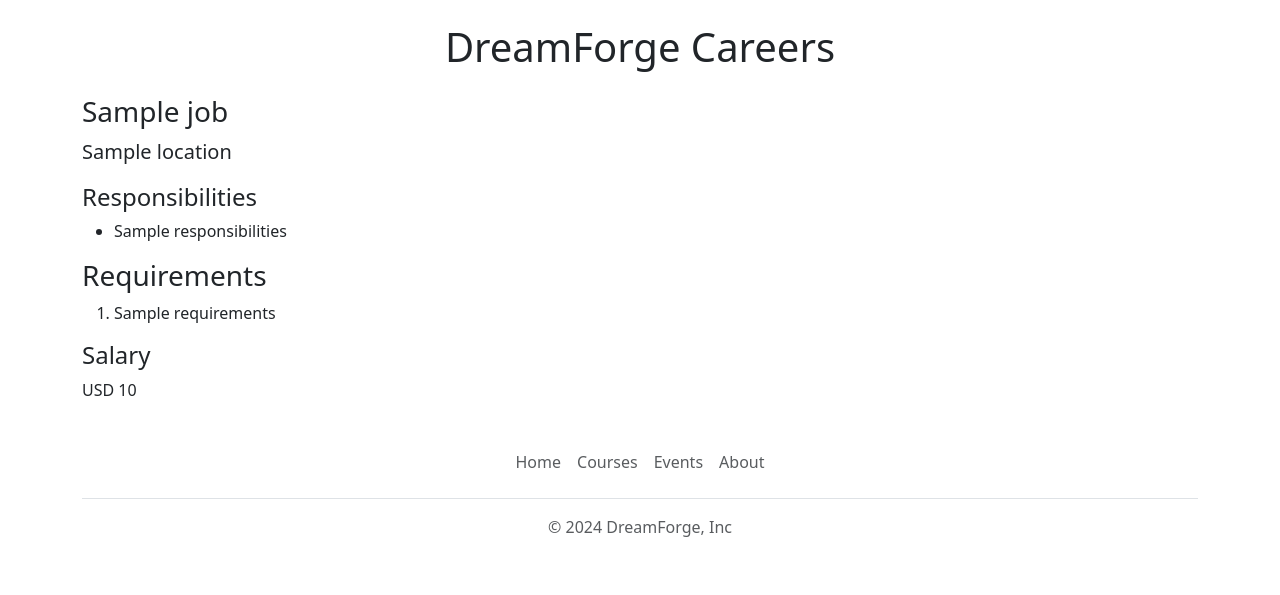
After one commit to SINGHH11/career-portal, a Flask app: template templates/jobpage.html in a window 1280 px wide. The commit adds this page. Shown: the part 417-1012 px from the top of the page. Run offline with Flask 3, Linux system fonts and the light colour scheme; the template is opened without the code that fills it: most values are stand-ins (such as "Sample title", 1, 10 or a date in 2020).

Commit message:
Dynamic Pages for Each Job

```diff
--- a/app.py
+++ b/app.py
@@ -1,5 +1,6 @@
 from flask import Flask, render_template, jsonify
-from database import load_jobs_from_db
+from database import load_jobs_from_db, load_job_from_db
+
 app = Flask(__name__)
 
 
@@ -8,11 +9,19 @@ def hello():
     JOBS = load_jobs_from_db()
     return render_template('home.html', jobs=JOBS)
 
+
 @app.route("/api/jobs")
 def list_jobs():
     JOBS = load_jobs_from_db()
-    return jsonify(JOBS)
+    return jsonify((JOBS))
 
+
+@app.route("/job/<id>")
+def show_job(id):
+    job = load_job_from_db(id)
+    if not job:
+        return "Not Found", 404
+    return render_template('jobpage.html', job = job)
 
 
 if __name__ == "__main__":
--- /dev/null
+++ b/templates/banner.html
@@ -0,0 +1,10 @@
+<style>
+  #banner {
+    height: 360px;
+    width: 100%;
+    object-fit: cover;
+    margin-bottom: 16px;
+
+  }
+</style>
+<img class="img-fluid" id = 'banner' src="https://210b50c1-aa1c-4d02-988c-7f1b78887002-00-23ks6my1wybie.pike.replit.dev/static/people.jpeg">
--- /dev/null
+++ b/templates/bootstrap.html
@@ -0,0 +1,3 @@
+<meta charset="utf-8">
+<meta name="viewport" content="width=device-width, initial-scale=1">
+<link href="https://cdn.jsdelivr.net/npm/bootstrap@5.3.3/dist/css/bootstrap.min.css" rel="stylesheet" integrity="sha384-QWTKZyjpPEjISv5WaRU9OFeRpok6YctnYmDr5pNlyT2bRjXh0JMhjY6hW+ALEwIH" crossorigin="anonymous">
--- a/templates/jobitems.html
+++ b/templates/jobitems.html
@@ -15,6 +15,6 @@
   {% endif %}
   </div>
   <div class="col-2"">
-    <a href="mailto:dreamforge789@gmail.com?subject=Application%20for%20{{job['title']}}%20Role&body=My%20name%20%3A-%20%3C%20Enter%20your%20name%20%3E%0D%0A%0D%0AMy%20resume%20link%20%3A-%20%3C%20Paste%20the%20link%20here%20%3E%0D%0A%0D%0ALinkedIn%20URL%20%3A-%20%3C%20Pate%20the%20URL%20here%20%3E" type="button" class="btn btn-outline-primary">Apply</a>
+    <a href="/job/{{job['id']}}" type="button" class="btn btn-outline-primary">Apply</a>
   </div>
 </div>
--- /dev/null
+++ b/templates/jobpage.html
@@ -0,0 +1,31 @@
+<!DOCTYPE html>
+<html>
+  <head>
+    <title>{{job.title}} -  DreamForge Careers</title>
+    {% include 'bootstrap.html' %}
+  </head>
+  <body>
+    {% include 'nav.html' %}
+    {% include 'banner.html' %}
+    <div class="container">
+      <h1 class="text-center mt-2 mb-4"">DreamForge Careers</h1>
+      <h3 class='mb-2'>{{job.title}}</h3>
+      <p class='lead mt-0'>{{job.location}}</p>
+      <h4> Responsibilities </h4>
+      <ul>
+        {% for line in job.responsibilities.split("\n") %}
+        <li>{{line}}</li>
+        {% endfor %}
+      </ul>
+      <h3> Requirements  </h3>
+      <ol>
+        {% for line in job.requirements.split("\n") %}
+        <li>{{line}}</li>
+        {% endfor %}
+      </ol>
+      <h4> Salary </h4>
+      <p>{{job.currency}} {{job.salary}}</p>
+    </div>
+    {% include 'footer.html' %}
+  </body>
+</html>
--- a/templates/nav.html
+++ b/templates/nav.html
@@ -1,6 +1,6 @@
 <nav class="navbar shadow-sm fixed-top bg-white"">
   <div class="container-fluid">
-    <a class="navbar-brand" href="#">
+    <a class="navbar-brand" href="/">
       <img src="/static/logo.svg" alt="Logo" width="30" height="24" class="d-inline-block align-text-top">
       DreamForge
     </a>
```
Also changed, not shown: database.py (+11 -0 lines), templates/home.html (+2 -14 lines).
